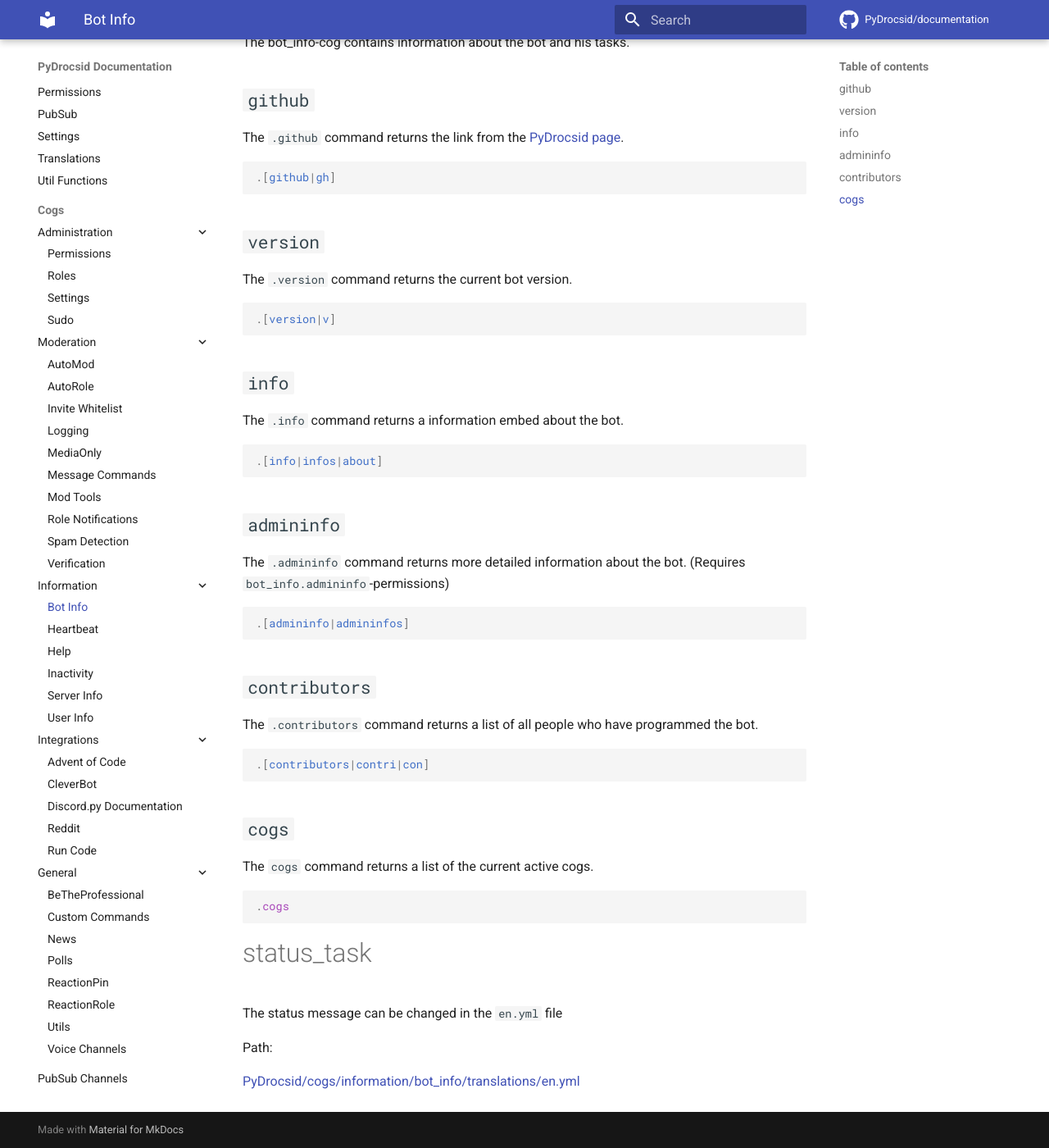
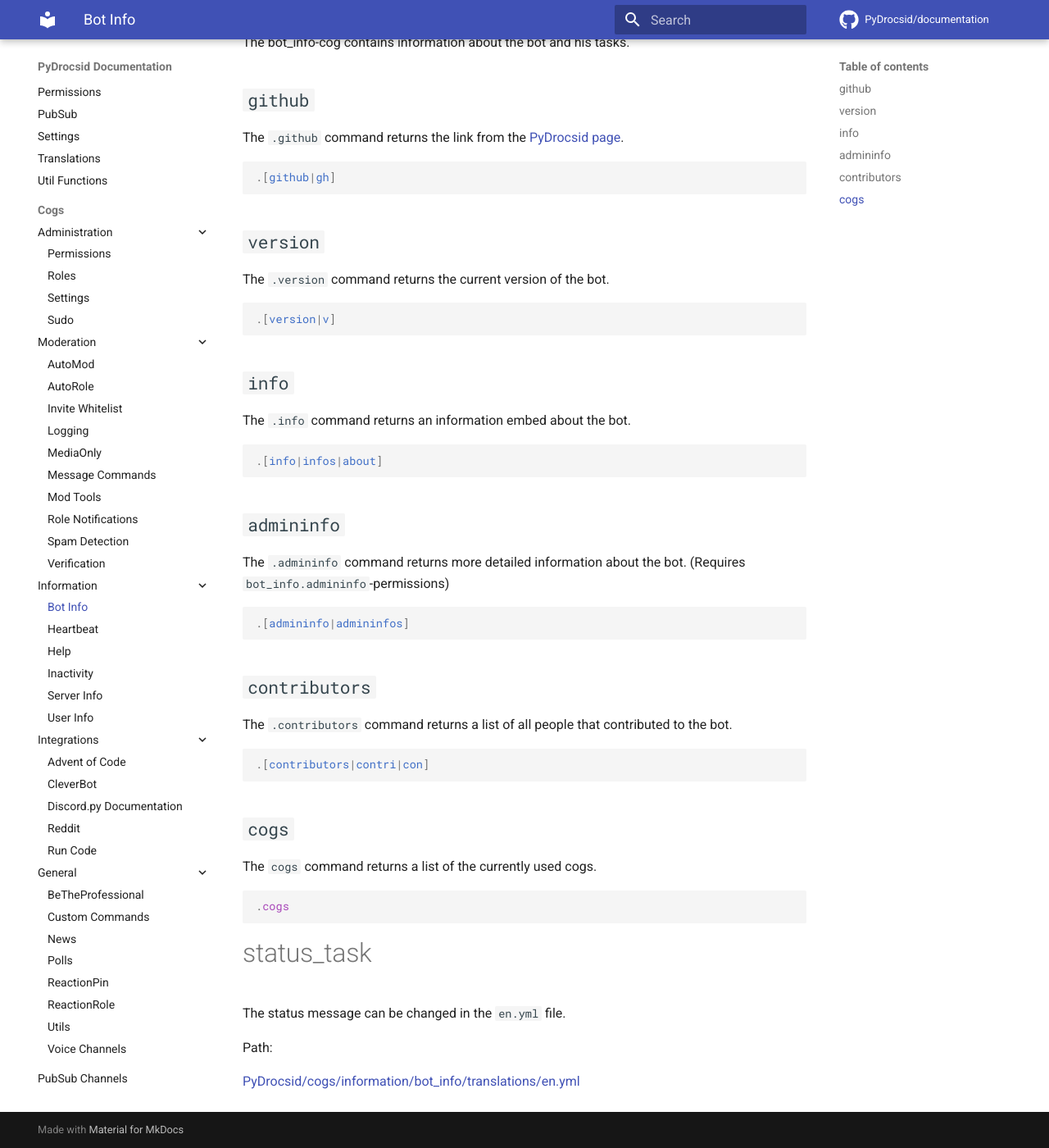
Before and after one commit to PyDrocsid/documentation, an MkDocs documentation site: the page built from docs/cogs/information/bot_info.md, in a window 1280 px wide and 1400 px high, scrolled down 141 px. Shown: the whole window at 82% size. Built offline with MkDocs 1.6.1 and Material for MkDocs 9.7.7, drawn with Linux system fonts in a browser that asks for light colours; comment, search, counter and statistics services are not loaded.

Commit message:
Apply suggestions from code review
Co-authored-by: Tristan <45330667+Tristan-H11@users.noreply.github.com>

````diff
--- a/docs/cogs/information/bot_info.md
+++ b/docs/cogs/information/bot_info.md
@@ -10,13 +10,13 @@
 ```
 
 ## `version`
-The `.version` command returns the current bot version.
+The `.version` command returns the current version of the bot.
 ```css
 .[version|v]
 ```
 
 ## `info`
-The `.info` command returns a information embed about the bot.
+The `.info` command returns an information embed about the bot.
 ```css
 .[info|infos|about]
 ```
@@ -28,19 +28,19 @@
 ```
 
 ## `contributors`
-The `.contributors` command returns a list of all people who have programmed the bot.
+The `.contributors` command returns a list of all people that contributed to the bot.
 ```css
 .[contributors|contri|con]
 ```
 
 ## `cogs`
-The `cogs` command returns a list of the current active cogs.
+The `cogs` command returns a list of the currently used cogs.
 ```css
 .cogs
 ```
 
 # status_task
-The status message can be changed in the `en.yml` file
+The status message can be changed in the `en.yml` file.
 
 Path:
 
````
